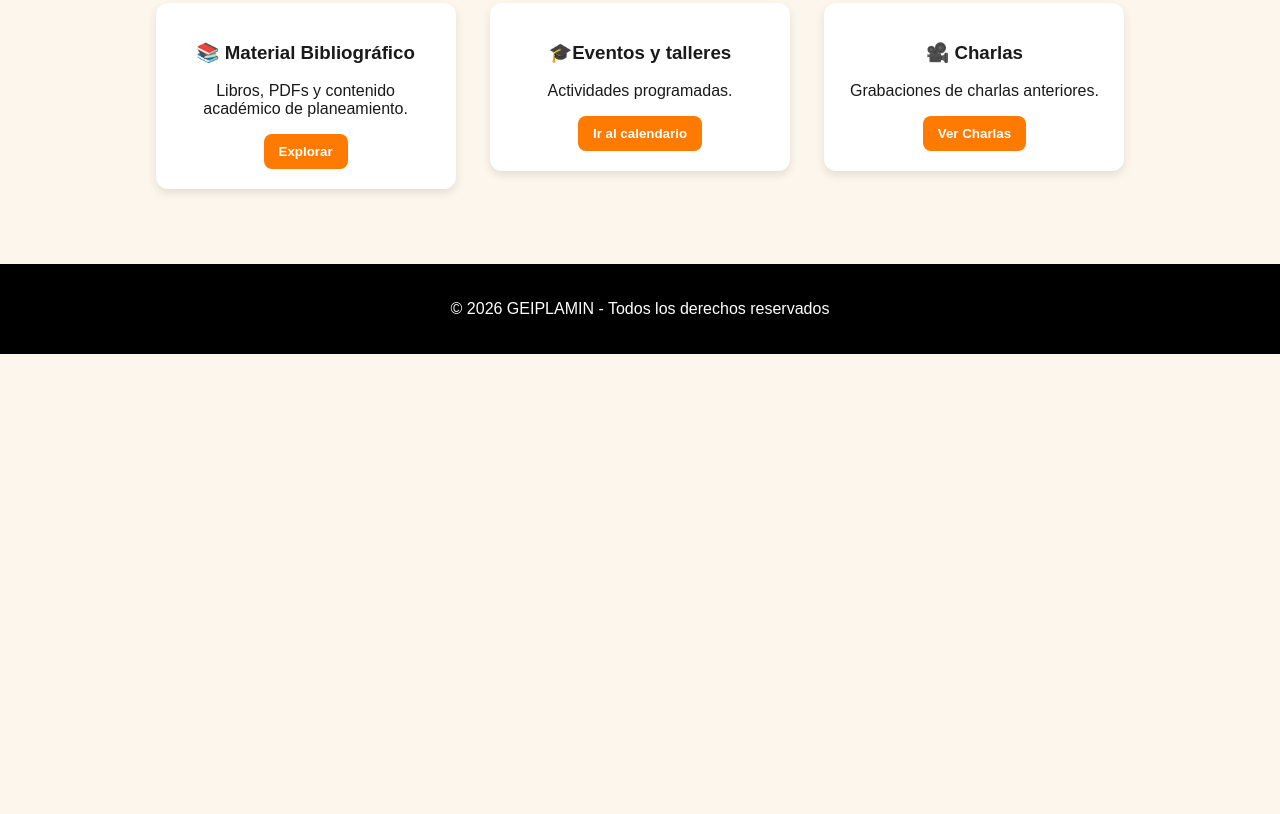
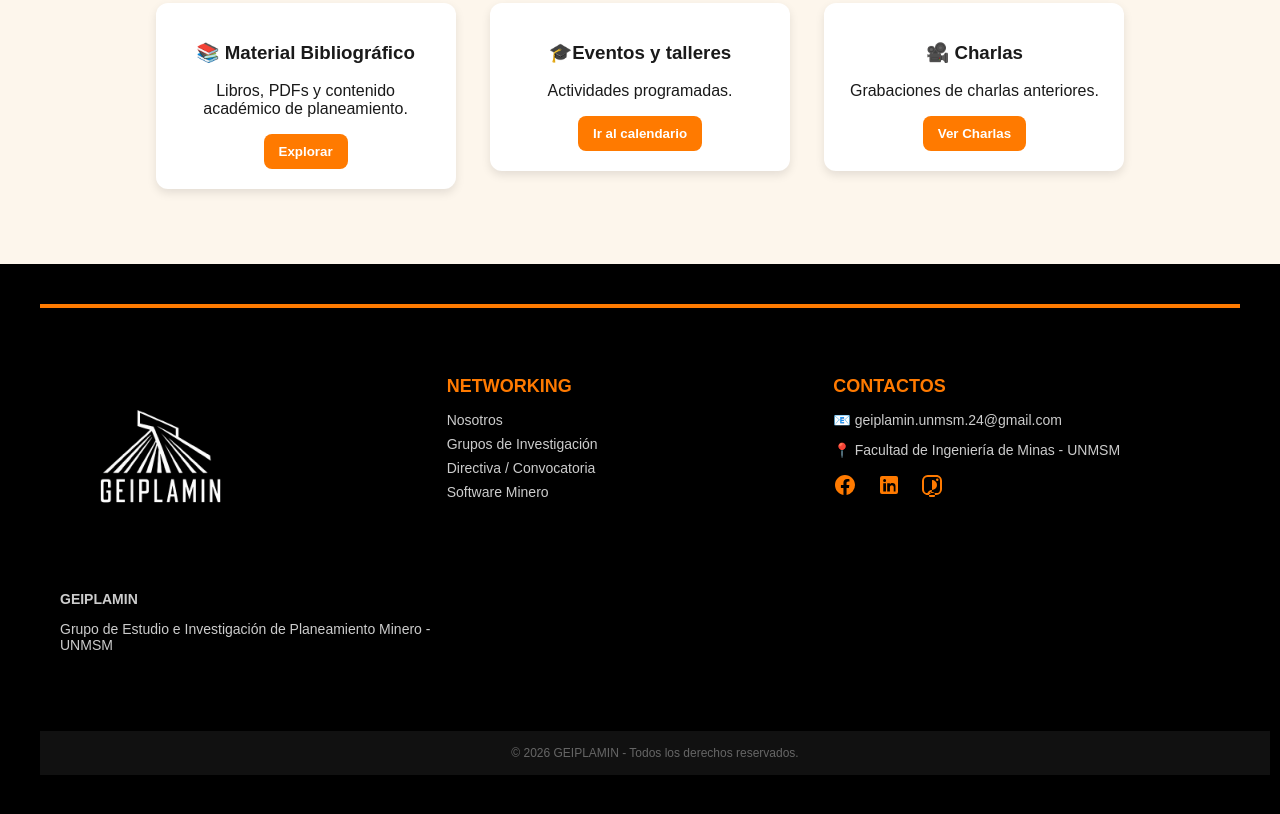
Before and after one commit to angiegutierrez-max/angiegutierrez-max.github.io, a plain HTML site: page index.html in a window 1280 px wide. Shown: the part 582-1396 px from the top of the page. Before the commit the page ends 936 px from the top, so only its background shows below. Drawn offline with Linux system fonts and the light colour scheme.

Commit message:
Update index.html

```diff
--- a/index.html
+++ b/index.html
@@ -578,7 +578,46 @@ footer {
 </section>
 
 <footer>
-    <p>© 2026 GEIPLAMIN - Todos los derechos reservados</p>
+    <footer>
+    <div class="footer-container">
+        <div class="footer-section">
+            <div class="footer-logo">
+                <img src="LOGO.png" alt="Logo GEIPLAMIN">
+            </div>
+            <p><strong>GEIPLAMIN</strong></p>
+            <p>Grupo de Estudio e Investigación de Planeamiento Minero - UNMSM</p>
+        </div>
+
+        <div class="footer-section">
+            <h3>Networking</h3>
+            <a href="javascript:void(0)" onclick="mostrarSeccion('quienes-somos')">Nosotros</a>
+            <a href="javascript:void(0)" onclick="mostrarSeccion('grupos-inv')">Grupos de Investigación</a>
+            <a href="javascript:void(0)" onclick="mostrarSeccion('convocatoria')">Directiva / Convocatoria</a>
+            <a href="javascript:void(0)" onclick="mostrarSeccion('software')">Software Minero</a>
+        </div>
+
+        <div class="footer-section">
+            <h3>Contactos</h3>
+            <p>📧 geiplamin.unmsm.24@gmail.com</p>
+            <p>📍 Facultad de Ingeniería de Minas - UNMSM</p>
+
+            <div class="social-icons">
+                <a href="https://www.facebook.com/GrupodeestudioeInvestigaciondePlaneamientoMinero" target="_blank">
+                    <svg style="width:24px;height:24px" viewBox="0 0 24 24"><path fill="currentColor" d="M12 2.04C6.5 2.04 2 6.53 2 12.06C2 17.06 5.66 21.21 10.44 21.96V14.96H7.9V12.06H10.44V9.85C10.44 7.34 11.93 5.96 14.22 5.96C15.31 5.96 16.45 6.15 16.45 6.15V8.62H15.19C13.95 8.62 13.56 9.39 13.56 10.18V12.06H16.34L15.89 14.96H13.56V21.96A10 10 0 0 0 22 12.06C22 6.53 17.5 2.04 12 2.04Z" /></svg>
+                </a>
+                <a href="https://www.linkedin.com/company/geiplamin-unmsm/" target="_blank">
+                    <svg style="width:24px;height:24px" viewBox="0 0 24 24"><path fill="currentColor" d="M19 3a2 2 0 0 1 2 2v14a2 2 0 0 1-2 2H5a2 2 0 0 1-2-2V5a2 2 0 0 1 2-2h14m-.5 15.5V13.2a3.26 3.26 0 0 0-3.26-3.26c-.85 0-1.84.52-2.32 1.3V10.2H10.2v8.3h2.72v-4.4c0-1.04.88-1.9 1.9-1.9s1.9.86 1.9 1.9v4.4h2.72M6.25 10.2v8.3h2.73v-8.3H6.25M7.62 6a1.5 1.5 0 1 0 1.5 1.5A1.5 1.5 0 0 0 7.62 6Z" /></svg>
+                </a>
+                <a href="https://www.instagram.com/geiplamin/" target="_blank">
+                    <svg style="width:24px;height:24px" viewBox="0 0 24 24"><path fill="currentColor" d="M7.8 2h8.4C19.4 2 22 4.6 22 7.8v8.4a5.8 5.8 0 0 1-5.8 5.8H7.8C4.6 22 2 19.4 2 16.2V7.8A5.8 5.8 0 0 1 7.8 2m-.2 2A3.6 3.6 0 0 0 4 7.6v8.8A3.6 3.6 0 0 0 7.6 20h8.8a3.6 3.6 0 0 0 3.6-3.6V7.6A3.6 3.6 0 0 0 16.4 4H7.6m9.65 1.5a1.25 1.25 0 0 1 1.25 1.25A1.25 1.25 0 0 1 17.25 8 1.25 1.25 0 0 1 16 6.75a1.25 1.25 0 0 1 1.25-1.25M12 7a5 5 0 0 1 5 5 5 5 0 0 1-5 5 5 5 0 0 1-5 5 5 5 0 0 1 5-5m0 2a3 3 0 0 0-3 3 3 3 0 0 0 3 3 3 3 0 0 0 3-3 3 3 0 0 0-3-3Z" /></svg>
+                </a>
+            </div>
+        </div>
+    </div>
+    <div class="footer-bottom">
+        © 2026 GEIPLAMIN - Todos los derechos reservados.
+    </div>
+</footer>
 </footer>
 
 <script>
```
